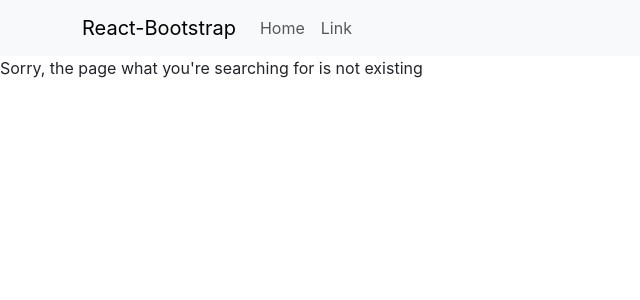
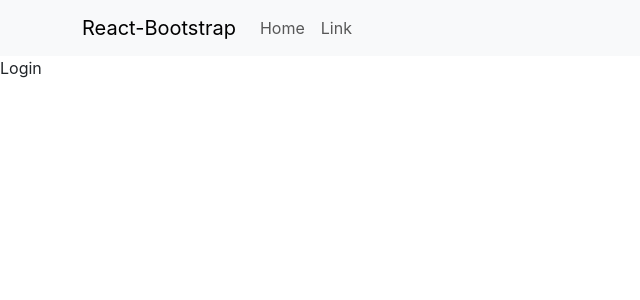
Before and after one commit to szludora/breeze_login_context_api, a React (Create React App) app in the folder frontend/: page /login in a window 1280 px wide. Shown: the top 300 px of the page, without its empty margins (0-640 px from the left). Built offline with nearby package versions, Linux system fonts and the light colour scheme.

Commit message:
login, register route létrehozása

```diff
--- a/frontend/src/App.js
+++ b/frontend/src/App.js
@@ -3,6 +3,8 @@ import { BrowserRouter, Routes, Route } from "react-router-dom";
 import Home from "./pages/Home";
 import Layout from "./layout/Layout";
 import NoPage from "./pages/NoPage";
+import Login from "./pages/Login";
+import Register from "./pages/Register";
 
 function App() {
   return (
@@ -10,8 +12,8 @@ function App() {
       <Routes>
         <Route path="/" element={<Layout />}>
           <Route index element={<Home />} />
-          {/* <Route path="blogs" element={<Blogs />} />
-          <Route path="contact" element={<Contact />} /> */}
+          <Route path="/login" element={<Login />} />
+          <Route path="/register" element={<Register />} />
           <Route path="*" element={<NoPage />} />
         </Route>
       </Routes>
--- /dev/null
+++ b/frontend/src/pages/Login.js
@@ -0,0 +1,8 @@
+export default function Login(){
+    return(
+        <>
+        <div>Login</div>
+        <div></div>
+        </>
+    )
+}
--- /dev/null
+++ b/frontend/src/pages/Register.js
@@ -0,0 +1,8 @@
+export default function Login(){
+    return(
+        <>
+        <div>Register</div>
+        <div></div>
+        </>
+    )
+}
```
